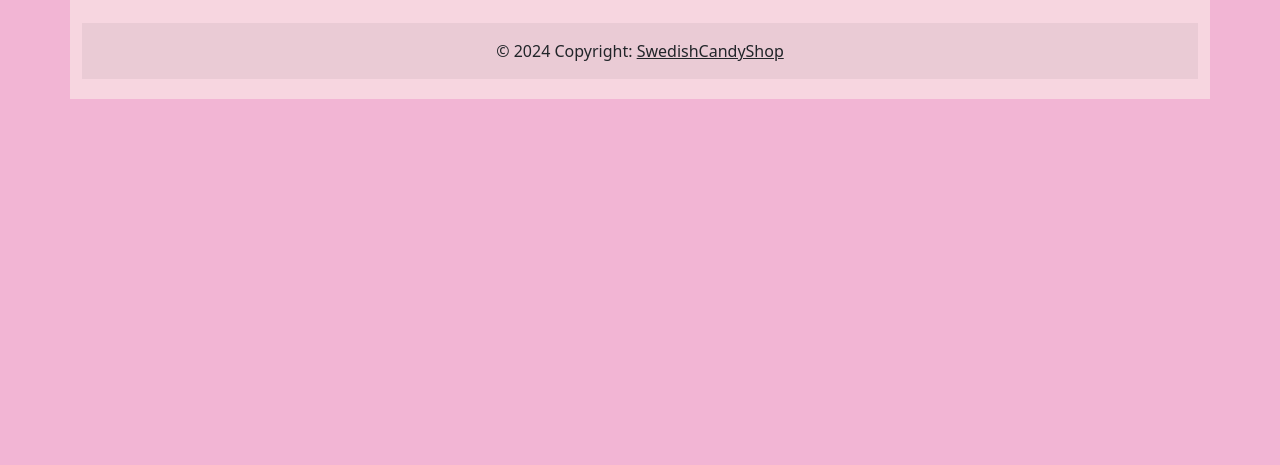
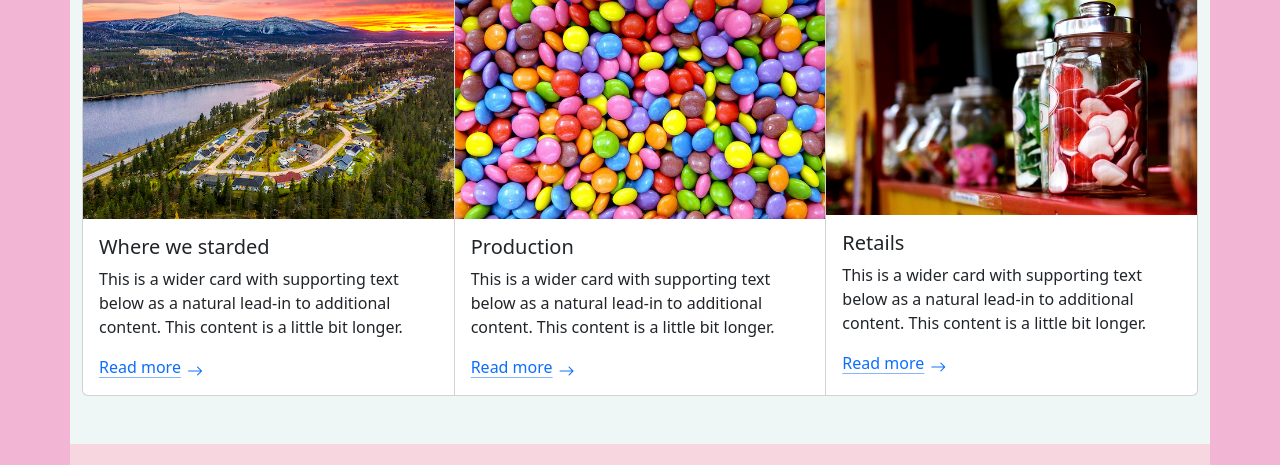
Before and after one commit to IdacJohansson/SweCandyStore_2025, a website: page pages/about.html in a window 1280 px wide. Shown: the part 577-1042 px from the top of the page. Before the commit the page ends 800 px from the top, so only its background shows below. Drawn offline with nearby package versions, Linux system fonts and the light colour scheme; a web font is replaced by a local one.

Commit message:
Card-group in about-page

```diff
--- a/pages/about.html
+++ b/pages/about.html
@@ -93,14 +93,74 @@
         </div>
       </nav>
     </header>
-    <main class="container d-flex flex-column bg-mintCream"></main>
+    <main class="container d-flex flex-column bg-mintCream">
+      <div class="card-group mt-md-5 mb-md-5">
+        <div class="card">
+          <img
+            src="/images/gällivare.jpg"
+            class="card-img-top"
+            alt="Hollywood Sign on The Hill"
+          />
+          <div class="card-body">
+            <h5 class="card-title">Where we starded</h5>
+            <p class="card-text">
+              This is a wider card with supporting text below as a natural
+              lead-in to additional content. This content is a little bit
+              longer.
+            </p>
+            <a class="icon-link icon-link-hover" href="#">
+              Read more
+              <i class="bi bi-arrow-right"></i>
+            </a>
+          </div>
+        </div>
+        <div class="card">
+          <img
+            src="/images/candy-50838_640.jpg"
+            class="card-img-top"
+            alt="Hollywood Sign on The Hill"
+          />
+          <div class="card-body">
+            <h5 class="card-title">Production</h5>
+            <p class="card-text">
+              This is a wider card with supporting text below as a natural
+              lead-in to additional content. This content is a little bit
+              longer.
+            </p>
+            <a class="icon-link icon-link-hover" href="#">
+              Read more
+              <i class="bi bi-arrow-right"></i>
+            </a>
+          </div>
+        </div>
+        <div class="card">
+          <img
+            src="/images/candies-539695_640.jpg"
+            class="card-img-top"
+            alt="Hollywood Sign on The Hill"
+          />
+          <div class="card-body">
+            <h5 class="card-title">Retails</h5>
+            <p class="card-text">
+              This is a wider card with supporting text below as a natural
+              lead-in to additional content. This content is a little bit
+              longer.
+            </p>
+            <a class="icon-link icon-link-hover" href="#">
+              Read more
+              <i class="bi bi-arrow-right"></i>
+            </a>
+          </div>
+        </div>
+      </div>
+    </main>
     <footer class="container text-center bg-mimiPink">
       <div class="container">
         <section class="mb-4">
           <a
             data-mdb-ripple-init
             class="btn btn-link btn-floating btn-lg text-body m-1"
-            href="#!"
+            href="#"
             role="button"
             data-mdb-ripple-color="dark"
             ><i class="bi bi-facebook"></i
@@ -108,7 +168,7 @@
           <a
             data-mdb-ripple-init
             class="btn btn-link btn-floating btn-lg text-body m-1"
-            href="#!"
+            href="#"
             role="button"
             data-mdb-ripple-color="dark"
             ><i class="bi bi-twitter"></i
@@ -116,7 +176,7 @@
           <a
             data-mdb-ripple-init
             class="btn btn-link btn-floating btn-lg text-body m-1"
-            href="#!"
+            href="#"
             role="button"
             data-mdb-ripple-color="dark"
             ><i class="bi bi-instagram"></i>
```
Also changed, not shown: index.html (+1 -1 lines), pages/candy/sale.html (+3 -1 lines), images/candies-539695_640.jpg (added), images/candy-50838_640.jpg (added), images/gällivare.jpg (added), styles/_about.scss (line endings or trailing spaces).
